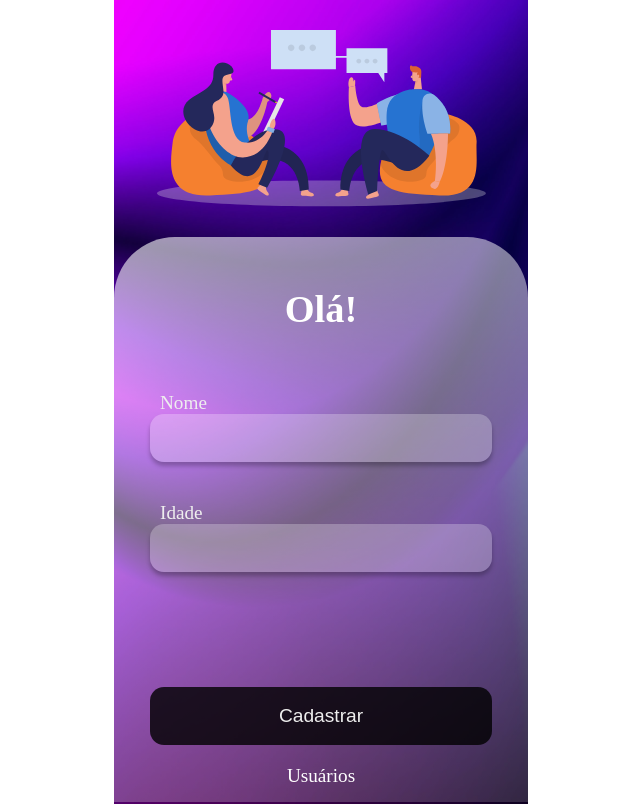
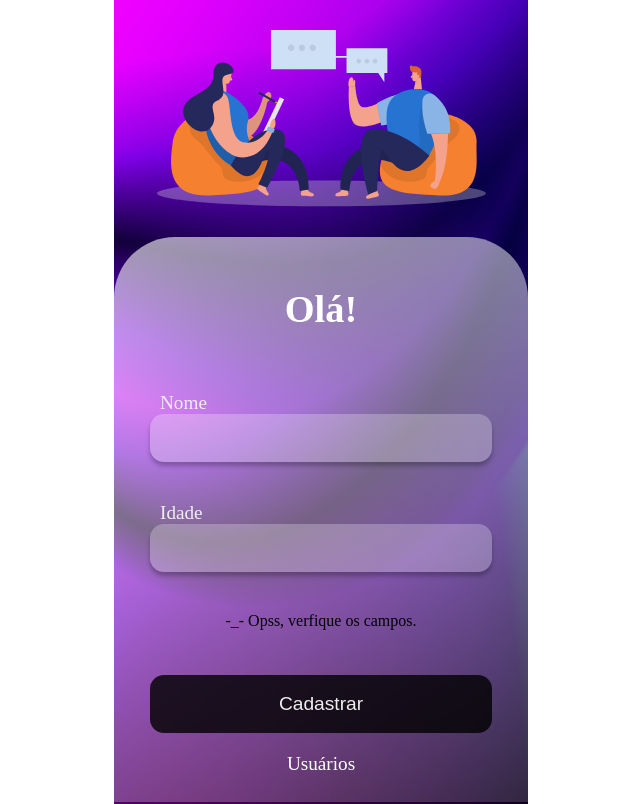
Before and after one commit to GabrielHCustodio/App-Users, a Vue app: page / in a window 1280 px wide. Both pictures are taken after a click on the button "Cadastrar". Shown: the whole page, without its empty margins (319-959 px from the left). Built offline with nearby package versions, Linux system fonts and the light colour scheme.

Commit message:
Creation of the alert component and functionality is already working.

```diff
--- /dev/null
+++ b/src/components/comuns/Alerta.vue
@@ -0,0 +1,11 @@
+<template>
+    <div>
+        <slot></slot>
+    </div>
+</template>
+
+<script>
+export default {
+    name: 'msgAlert'
+}
+</script>
--- a/src/components/comuns/BtnReg.vue
+++ b/src/components/comuns/BtnReg.vue
@@ -24,7 +24,7 @@ export default {
 }
 
 .router .btn {
-  margin-top: 75px;
+  margin-top: 45px;
   width: 342px;
   height: 58px;
   background: rgba(0, 0, 0, 0.8);
--- a/src/components/comuns/Inputs.vue
+++ b/src/components/comuns/Inputs.vue
@@ -34,11 +34,15 @@ export default {
 
         if(this.validateForm()) {
           localStorage.setItem('users' , JSON.stringify(users))
+          this.$emitter.emit('alert', {
+            msg: "Cadastro realizado com sucesso."
+          })
           this.resetForm()
-          console.log('Cadastrou feito com sucesso!!!')
         }
         else {
-          console.log('Por favor, verifique se todos os campos estão preenchidos corretamente.')
+          this.$emitter.emit('alert', {
+            msg: "-_- Opss, verfique os campos."
+          })
         }
 
     })
--- a/src/components/layouts/ContainerReg.vue
+++ b/src/components/layouts/ContainerReg.vue
@@ -1,9 +1,12 @@
 <template>
   <div class="container-inputs">
     <text-title title="Olá!" />
-
     <inputs-form />
-
+    <msg-alert v-if="displayAlert">
+      <div>
+        <p>{{alert.msg}}</p>
+      </div>
+    </msg-alert>
     <btn-reg />
   </div>
 </template>
@@ -11,15 +14,31 @@
 <script>
 import inputsForm from "@/components/comuns/Inputs.vue";
 import btnReg from "@/components/comuns/BtnReg.vue";
-import textTitle from "@/components/comuns/Text.vue"
+import textTitle from "@/components/comuns/Text.vue";
+import msgAlert from "@/components/comuns/Alerta.vue"
 
 export default {
   name: "containerReg",
+  data() {
+    return {
+      alert: {},
+      displayAlert: false
+    }
+  },
   components: {
     inputsForm,
     btnReg,
-    textTitle
+    textTitle,
+    msgAlert
   },
+  mounted() {
+    this.$emitter.on('alert', (a) => {
+      this.alert = a
+      this.displayAlert = true
+      setTimeout(() => this.displayAlert = false, 3000)
+      console.log('Cheguei BRASILLLLL!')
+    })
+  }
 };
 </script>
 
```
